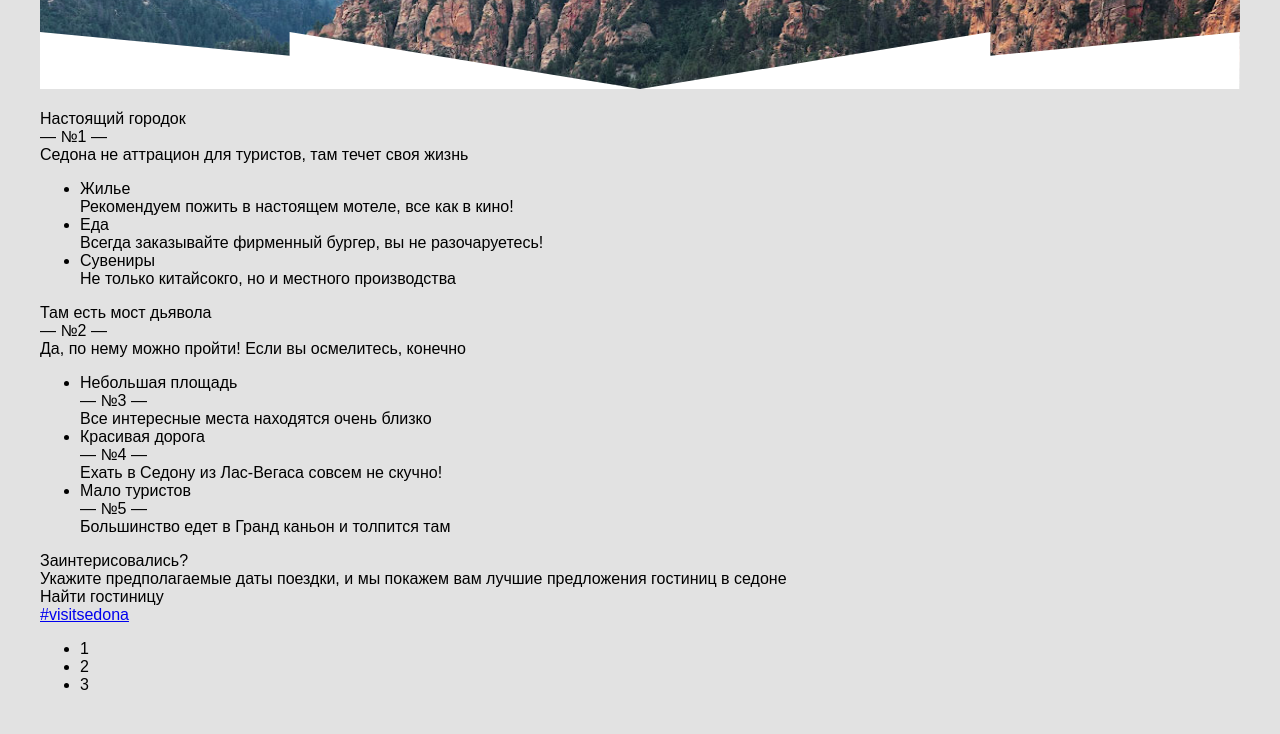
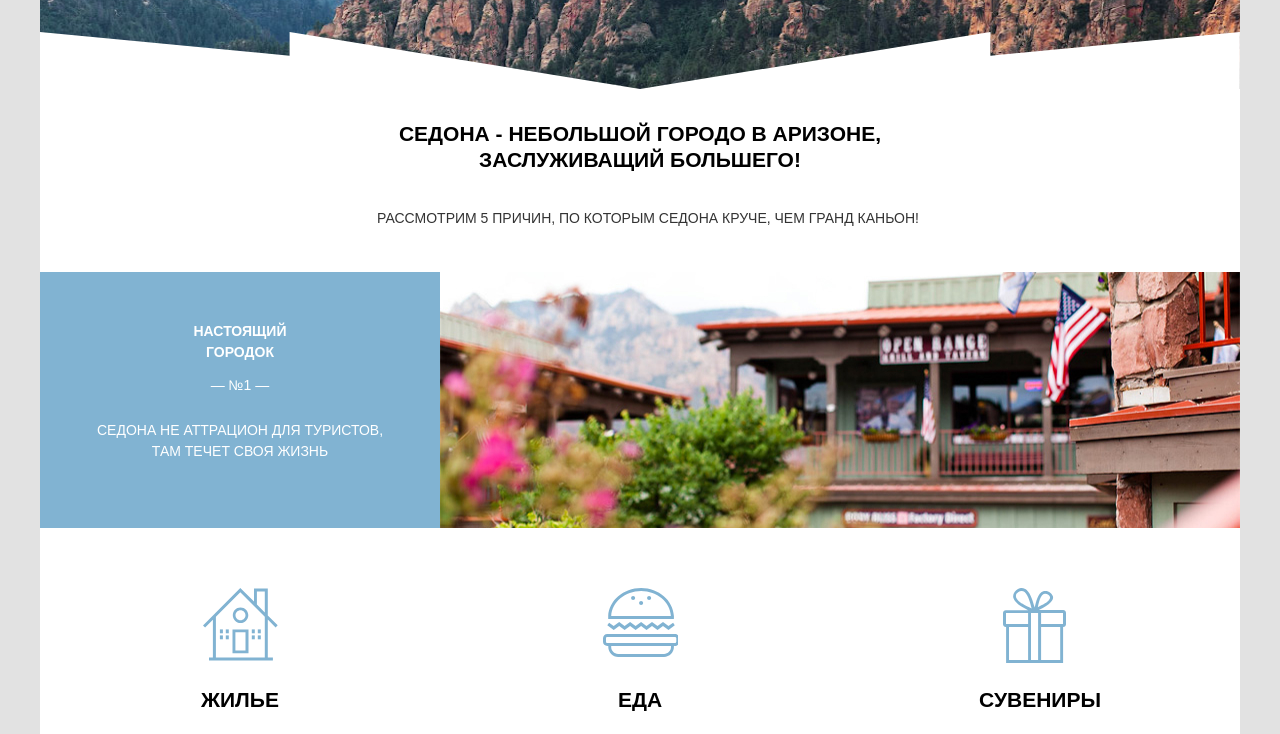
Before and after one commit to ElBoyS/sedona-project, a website: page source/index.html in a window 1280 px wide. Shown: the part 499-1233 px from the top of the page. Before the commit the page ends 1209 px from the top, so only its background shows below. Drawn offline with nearby package versions, Linux system fonts and the light colour scheme; files that its build step writes are made by us from their sources.

Commit message:
Made-up the main part of site

```diff
--- a/source/index.html
+++ b/source/index.html
@@ -75,15 +75,23 @@
         </div>
       </header>
       <main class="page-main">
+        <h2 class="visually-hidden">Причины чтобы приехать в Седону</h2>
         <header class="page-main__header">
-          <h1 class="page-main__heading"></h1>
-          <div class="page-main__subheading"></div>
+          <p class="page-main__heading">
+            Седона - небольшой городо в Аризоне, заслуживащий большего!
+          </p>
+          <p class="page-main__subheading">
+            Рассмотрим 5 причин, по которым Седона круче, чем гранд каньон!
+          </p>
         </header>
         <section class="advantages">
           <h2 class="visually-hidden">Наши преимущества</h2>
           <div class="advantages-benefits">
             <div class="advantages-benefits__item">
-              <div class="advantages-benefits__heading">Настоящий городок</div>
+              <div class="advantages-benefits__heading">
+                Настоящий <br />
+                городок
+              </div>
               <div class="advantages-benefits__number">— №1 —</div>
               <div class="advantages-benefits__description">
                 Седона не аттрацион для туристов, там течет своя жизнь
@@ -95,21 +103,21 @@
           </div>
           <ul class="advantages__list">
             <li class="advantages__item">
-              <div class="advantages__icon"></div>
+              <div class="advantages__icon advantages__icon--house"></div>
               <div class="advantages__heading">Жилье</div>
               <div class="advantages__description">
                 Рекомендуем пожить в настоящем мотеле, все как в кино!
               </div>
             </li>
             <li class="advantages__item">
-              <div class="advantages__icon"></div>
+              <div class="advantages__icon advantages__icon--food"></div>
               <div class="advantages__heading">Еда</div>
               <div class="advantages__description">
                 Всегда заказывайте фирменный бургер, вы не разочаруетесь!
               </div>
             </li>
             <li class="advantages__item">
-              <div class="advantages__icon"></div>
+              <div class="advantages__icon advantages__icon--souvenir"></div>
               <div class="advantages__heading">Сувениры</div>
               <div class="advantages__description">
                 Не только китайсокго, но и местного производства
@@ -120,9 +128,9 @@
 
         <section class="advantages">
           <h2 class="visually-hidden">Наши преимущества</h2>
-          <div class="advantages-benefits">
+          <div class="advantages-benefits advantages-benefits--reversed">
             <div
-              class="advantages-benefits__item advantages-benefits__item-reverser"
+              class="advantages-benefits__item advantages-benefits__item--reversed"
             >
               <div class="advantages-benefits__heading">
                 Там есть мост дьявола
@@ -132,7 +140,9 @@
                 Да, по нему можно пройти! Если вы осмелитесь, конечно
               </div>
             </div>
-            <div class="advantages-benefits__image">
+            <div
+              class="advantages-benefits__image advantages-benefits__image--reversed"
+            >
               <!-- <img src="./img/content/photo-bridge@1x.jpg" alt="" /> -->
             </div>
           </div>
--- /dev/null
+++ b/source/less/blocks/advantages-benefits.less
@@ -0,0 +1,50 @@
+.advantages-benefits{
+    display: grid;
+    grid-template-columns: 1fr 2fr;
+    height: 256px;
+    background-color: @strokeblue;
+    font-weight: 400;
+    font-size: 14px;
+    line-height: 21px;
+    color: white;
+}
+.advantages-benefits--reversed{
+    grid-template-columns: 2fr 1fr;
+}
+
+.advantages-benefits__item{
+    display: flex;
+    flex-direction: column ;
+    justify-content: center;
+    align-items: center;
+    padding: 47px 52px 65px;
+    text-align: center;
+
+}
+.advantages-benefits__item--reversed{
+    // grid-column: 2 / 3;
+}
+.advantages-benefits__heading{
+    font-weight: 700;
+    color: #ffffff;
+    margin-bottom: 12px;
+}
+
+.advantages-benefits__number{
+    margin-bottom: 24px;
+
+}
+.advantages-benefits__image{
+    // img{
+    //     width: 100%;
+    //     height: auto;
+    // }
+    background-image: url('../../img/content/photo-city@1x.jpg');
+    background-repeat: no-repeat;
+    background-size: cover;
+}
+.advantages-benefits__image--reversed{
+    grid-column: 1 / 2;
+    grid-row: 1/2;
+    background-image: url('../../img/content/photo-bridge@1x.jpg');;
+}
--- /dev/null
+++ b/source/less/blocks/advantages.less
@@ -0,0 +1,52 @@
+.advantages__list{
+    display: grid;
+    grid-template-columns: repeat(3,1fr);
+    justify-items: center;
+    margin: 0;
+    background-color: #ffffff;
+    padding: 60px 0 58px;
+    list-style: none;
+    text-align: center;
+}
+.advantages__item{
+    display: flex;
+    flex-direction: column;
+    justify-content: center;
+    align-items: center;
+    font-size: 14px;
+    max-width: 320px;
+}
+.advantages__heading{
+    font-size: 21px;
+    max-width: 136px;
+    font-weight: 700;
+    line-height: 26px;
+    margin-bottom: 24px;
+}
+.advantages__number{
+    margin-bottom: 24px;
+}
+.advantages__description{
+    font-size: 14px;
+    max-width: 320px;
+}
+.advantages__icon{
+    width: 75px;
+    height: 75px;
+    margin-bottom: 24px;
+    color: @strokeblue;
+}
+.advantages__icon--house{
+    background-image: url('../../img/icon/icon-house.svg');
+    background-repeat: no-repeat;
+
+}
+.advantages__icon--food{
+    background-image: url('../../img/icon/icon-burger.svg');
+    background-repeat: no-repeat;
+
+}
+.advantages__icon--souvenir{
+    background-image: url('../../img/icon/icon-gift.svg');
+    background-repeat: no-repeat;
+}
--- a/source/less/blocks/main-nav.less
+++ b/source/less/blocks/main-nav.less
@@ -1,3 +1,4 @@
+
 .main-nav__list{
     display: grid;
     grid-template-columns: repeat(5,1fr);
@@ -16,7 +17,7 @@
     font-size: 14px;
     line-height: 26px;
     padding: 15px 10px;
-    margin: 0 50px;
+    // margin: 0 50px;
     @media(max-width:1200px){
         margin: 0;
     }
--- /dev/null
+++ b/source/less/blocks/page-main.less
@@ -0,0 +1,22 @@
+.main-nav{
+    background-color: #ffffff;
+}
+.page-main__header{
+    padding: 32px 0 41px;
+    background-color: #ffffff;
+    text-align: center;
+}
+.page-main__heading{
+    display: inline-block;
+    margin: 0 18px 32px;
+    max-width:520px;
+    font-weight: 700;
+    font-size: 21px;
+    line-height: 26px;
+}
+.page-main__subheading{
+    font-size: 14px;
+    line-height: 26px;
+    color: #333333;
+    margin: 0 0 0 16px;
+}
--- a/source/less/blocks/page.less
+++ b/source/less/blocks/page.less
@@ -7,6 +7,7 @@
     background-color: #e2e2e2;
     padding: 0;
     margin: 0;
+    text-transform: uppercase;
 }
 .page__wrapper{
     margin: 0 40px;
--- a/source/less/style.less
+++ b/source/less/style.less
@@ -25,3 +25,15 @@
 //FILE blocks/header-hero.less
 
 @import './blocks/header-hero.less';
+
+//FILE blocks/page-main.less
+
+@import './blocks/page-main.less';
+
+//FILE blocks/advantages.less
+
+@import './blocks/advantages.less';
+
+//FILE blocks/advantages-benefits.less
+
+@import './blocks/advantages-benefits.less';
```
